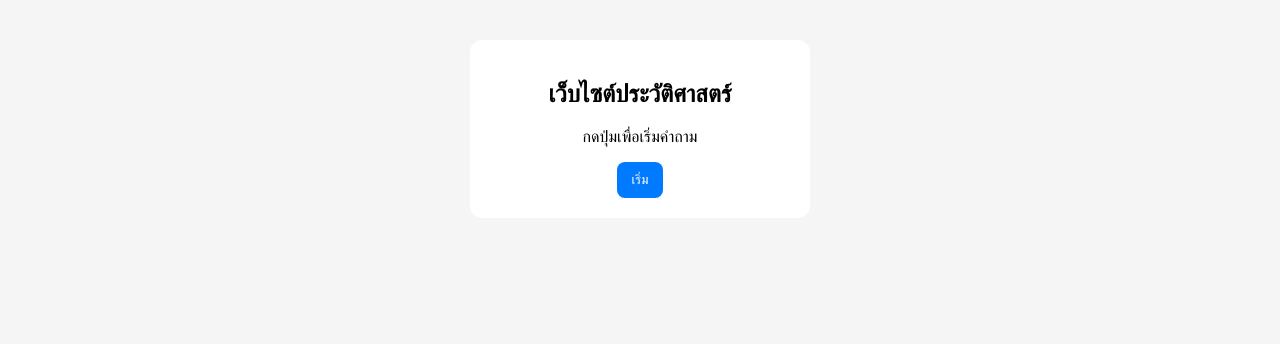
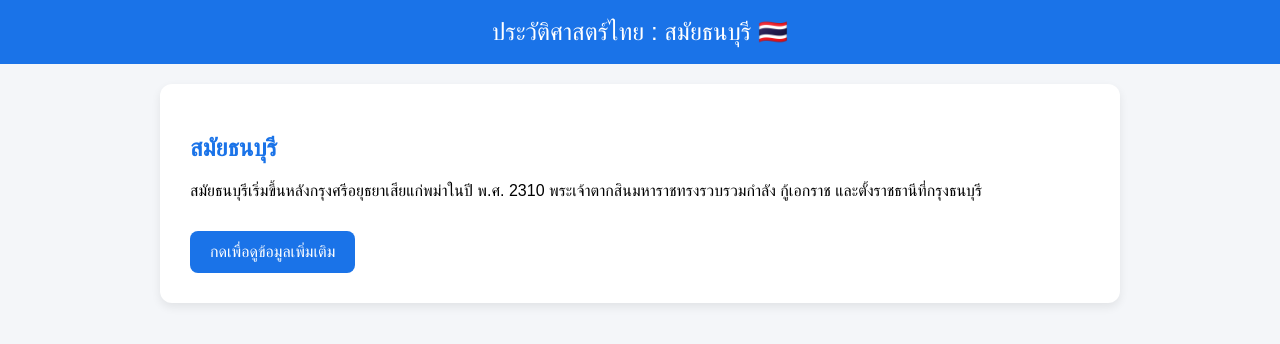
Before and after one commit to Thammawath-kongkeaw/ruerao-ruthai-m, a website: page index.html in a window 1280 px wide. Drawn offline with Linux system fonts and the light colour scheme.

Commit message:
Refactor index.html for improved structure and styling
Signed-off-by: Thammawath-kongkeaw <gue987435@gmail.com>

```diff
--- a/index.html
+++ b/index.html
@@ -1,31 +1,88 @@
 <!DOCTYPE html>
-<html>
+<html lang="th">
 <head>
 <meta charset="UTF-8">
-<title>เว็บไซต์ประวัติศาสตร์</title>
+<meta name="viewport" content="width=device-width, initial-scale=1.0">
+<title>ประวัติศาสตร์ไทย - สมัยธนบุรี</title>
+
 <style>
-body{font-family:sans-serif;text-align:center;background:#f5f5f5}
-.box{background:white;padding:20px;margin:40px auto;width:300px;border-radius:12px}
-button{padding:10px 15px;border:none;background:#007bff;color:white;border-radius:8px}
+body{
+    font-family: Arial, sans-serif;
+    margin:0;
+    background:#f4f6f9;
+}
+
+header{
+    background:#1a73e8;
+    color:white;
+    padding:18px;
+    text-align:center;
+    font-size:24px;
+}
+
+section{
+    max-width:900px;
+    margin:auto;
+    background:white;
+    padding:30px;
+    margin-top:20px;
+    border-radius:12px;
+    box-shadow:0 4px 10px rgba(0,0,0,0.08);
+}
+
+h1{
+    color:#1a73e8;
+}
+
+button{
+    background:#1a73e8;
+    color:white;
+    border:none;
+    padding:12px 20px;
+    margin-top:15px;
+    border-radius:8px;
+    font-size:16px;
+    cursor:pointer;
+}
+
+button:hover{
+    background:#0f5cc0;
+}
+
+#more{
+    display:none;
+    margin-top:15px;
+}
 </style>
 </head>
+
 <body>
 
-<div class="box">
-<h2>เว็บไซต์ประวัติศาสตร์</h2>
-<p id="q">กดปุ่มเพื่อเริ่มคำถาม</p>
-<button onclick="ask()">เริ่ม</button>
+<header>ประวัติศาสตร์ไทย : สมัยธนบุรี 🇹🇭</header>
+
+<section>
+<h1>สมัยธนบุรี</h1>
+
+<p>
+สมัยธนบุรีเริ่มขึ้นหลังกรุงศรีอยุธยาเสียแก่พม่าในปี พ.ศ. 2310
+พระเจ้าตากสินมหาราชทรงรวบรวมกำลัง กู้เอกราช และตั้งราชธานีที่กรุงธนบุรี
+</p>
+
+<button onclick="showMore()">กดเพื่อดูข้อมูลเพิ่มเติม</button>
+
+<div id="more">
+<p>
+ในสมัยธนบุรีมีการฟื้นฟูบ้านเมือง การค้ากลับมาเจริญรุ่งเรือง
+และมีการรวบรวมแผ่นดินไทยให้เป็นหนึ่งเดียวอีกครั้ง
+สมัยนี้สิ้นสุดลงเมื่อมีการสถาปนากรุงรัตนโกสินทร์ในปี พ.ศ. 2325
+</p>
 </div>
 
+</section>
+
 <script>
-const q=[
-"กรุงศรีอยุธยาก่อตั้งปีใด?",
-"ใครคือพ่อขุนรามคำแหง?",
-"สงครามเก้าทัพเกิดในสมัยใคร?"
-];
-function ask(){
-document.getElementById("q").innerText=
-q[Math.floor(Math.random()*q.length)];
+function showMore(){
+    document.getElementById("more").style.display="block";
 }
 </script>
 
```
